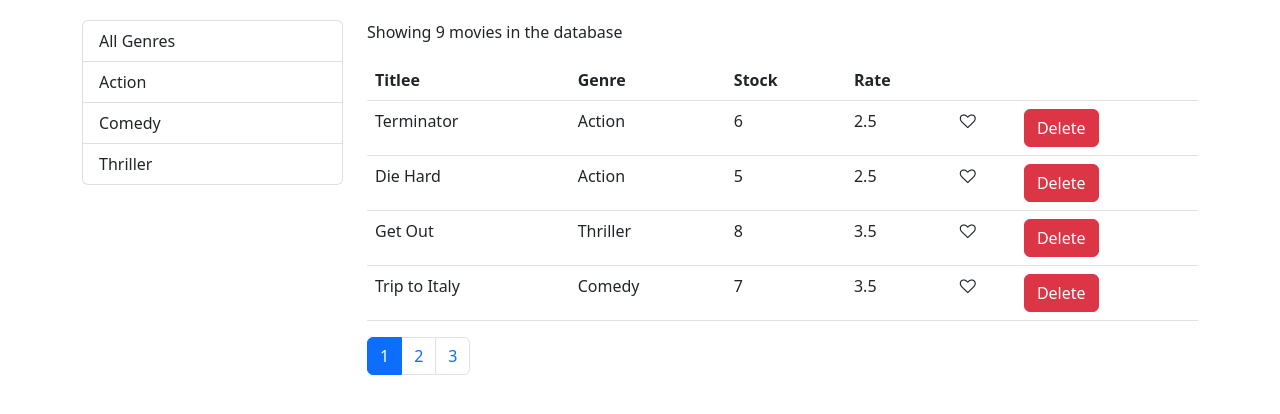
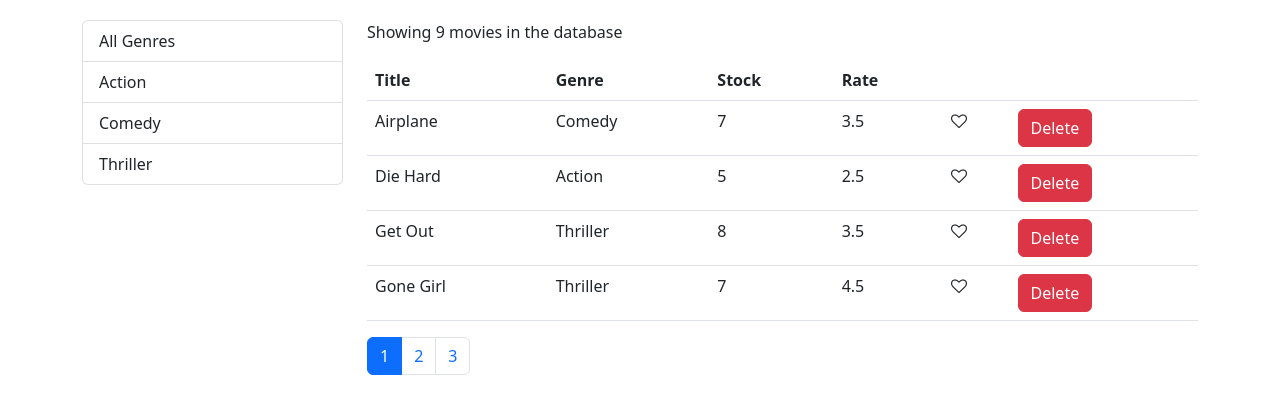
Before and after one commit to arishorts/blockflix, a React (Create React App) app: page / in a window 1280 px wide. Shown: the top 414 px of the page. Built offline with nearby package versions, Linux system fonts and the light colour scheme.

Commit message:
Abstracted tableHeader

```diff
--- /dev/null
+++ b/src/components/common/tableHeader.jsx
@@ -0,0 +1,39 @@
+import React, { Component } from "react";
+
+//columns: array
+//sortcolumn: object
+//onSort function
+
+class TableHeader extends Component {
+  raiseSort = (path) => {
+    const sortColumn = { ...this.props.sortColumn };
+    if (sortColumn.path === path) {
+      sortColumn.order = sortColumn.order === "asc" ? "desc" : "asc";
+    } else {
+      sortColumn.path = path;
+      sortColumn.order = "asc";
+    }
+    this.props.onSort(sortColumn);
+  };
+
+  render() {
+    return (
+      <thead>
+        <tr>
+          {this.props.columns.map((column) => (
+            <th
+              style={{ cursor: "pointer" }}
+              key={column.path || column.key}
+              onClick={() => this.raiseSort(column.path)}
+              scope="col"
+            >
+              {column.label}
+            </th>
+          ))}
+        </tr>
+      </thead>
+    );
+  }
+}
+
+export default TableHeader;
--- a/src/components/movies.jsx
+++ b/src/components/movies.jsx
@@ -5,6 +5,7 @@
 import Filter from "./filter";
 import { getGenres } from "../services/fakeGenreService";
 import MoviesTable from "./moviesTable";
+import _ from "lodash";
 
 class Movies extends Component {
   state = {
@@ -13,10 +14,11 @@
     pageSize: 4,
     currentPage: 1,
     currentGenre: "All Genres",
+    sortColumn: { path: "title", order: "asc" },
   };
 
   componentDidMount() {
-    const genres = [{ name: "All Genres" }, ...getGenres()];
+    const genres = [{ _id: "", name: "All Genres" }, ...getGenres()];
     this.setState({ movies: getMovies(), genres: genres });
   }
 
@@ -42,6 +44,10 @@
     this.setState({ movies: movies });
   };
 
+  handleSort = (sortColumn) => {
+    this.setState({ sortColumn });
+  };
+
   render() {
     const { length: count } = this.state.movies;
     const {
@@ -50,6 +56,7 @@
       movies: allMovies,
       genres: allGenres,
       currentGenre,
+      sortColumn,
     } = this.state;
 
     if (count === 0) {
@@ -61,7 +68,9 @@
         ? allMovies.filter((m) => m.genre._id === currentGenre._id)
         : allMovies;
 
-    const movies = paginate(filtered, currentPage, pageSize);
+    const sorted = _.orderBy(filtered, [sortColumn.path], [sortColumn.order]);
+
+    const movies = paginate(sorted, currentPage, pageSize);
 
     return (
       <React.Fragment>
@@ -80,8 +89,10 @@
             <p>Showing {filtered.length} movies in the database</p>
             <MoviesTable
               movies={movies}
+              sortColumn={sortColumn}
               onLike={this.handleLike}
               onDelete={this.handleDelete}
+              onSort={this.handleSort}
             />
             <Pagination
               numberPages={filtered.length}
--- a/src/components/moviesTable.jsx
+++ b/src/components/moviesTable.jsx
@@ -1,21 +1,27 @@
-import React from "react";
+import React, { Component } from "react";
 import Like from "./like";
+import TableHeader from "./common/tableHeader";
 
-const MoviesTable = (props) => {
-  const { movies, onDelete, onLike } = props;
+class MoviesTable extends Component {
+  columns = [
+    { path: "title", label: "Title" },
+    { path: "genre.name", label: "Genre" },
+    { path: "numberInStock", label: "Stock" },
+    { path: "dailyRentalRate", label: "Rate" },
+    { key: "like" },
+    { key: "delete" },
+  ];
+
+  render() {
+    const { movies, onDelete, onLike, onSort, sortColumn } = this.props;
 
     return (
       <table className="table">
-      <thead>
-        <tr>
-          <th scope="col">Titlee</th>
-          <th scope="col">Genre</th>
-          <th scope="col">Stock</th>
-          <th scope="col">Rate</th>
-          <th />
-          <th />
-        </tr>
-      </thead>
+        <TableHeader
+          columns={this.columns}
+          sortColumn={sortColumn}
+          onSort={onSort}
+        />
         <tbody>
           {movies.map((movie) => (
             <tr key={movie._id}>
@@ -40,6 +46,7 @@
         </tbody>
       </table>
     );
-};
+  }
+}
 
 export default MoviesTable;
--- a/src/index.js
+++ b/src/index.js
@@ -1,17 +1,15 @@
 import React from "react";
 import ReactDOM from "react-dom/client";
 import "./index.css";
-import App from "./App";
 import reportWebVitals from "./reportWebVitals";
 import "bootstrap/dist/css/bootstrap.css";
 import "font-awesome/css/font-awesome.css";
 import Movies from "./components/movies";
-import Filter from "./components/filter";
 
 const root = ReactDOM.createRoot(document.getElementById("root"));
 root.render(
   <React.StrictMode>
-    <div className="container">
+    <div className="container" style={{ outline: "none", userSelect: "none" }}>
       <Movies />
     </div>
   </React.StrictMode>
```
Lines whose indentation alone changed are shown as unchanged.
